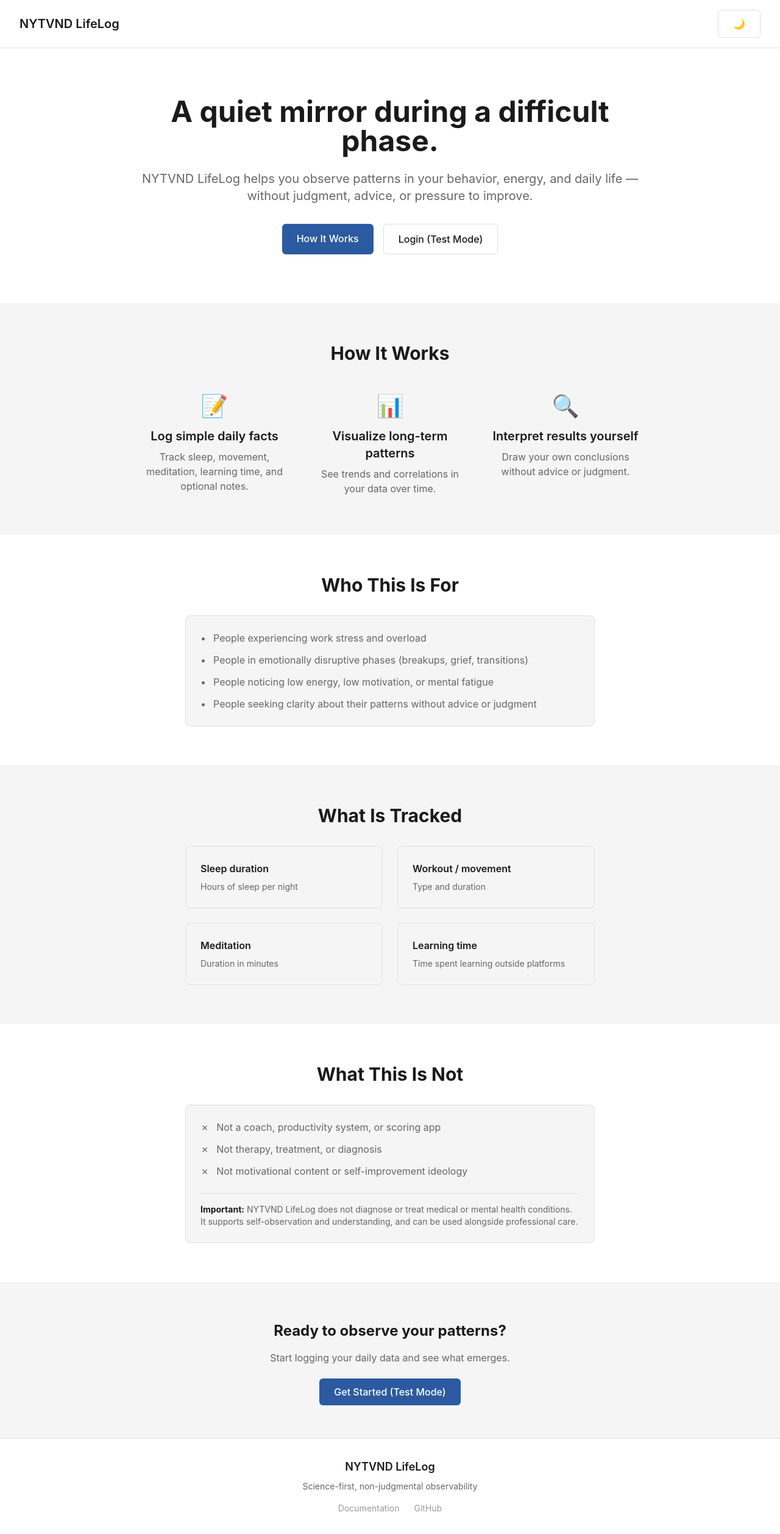
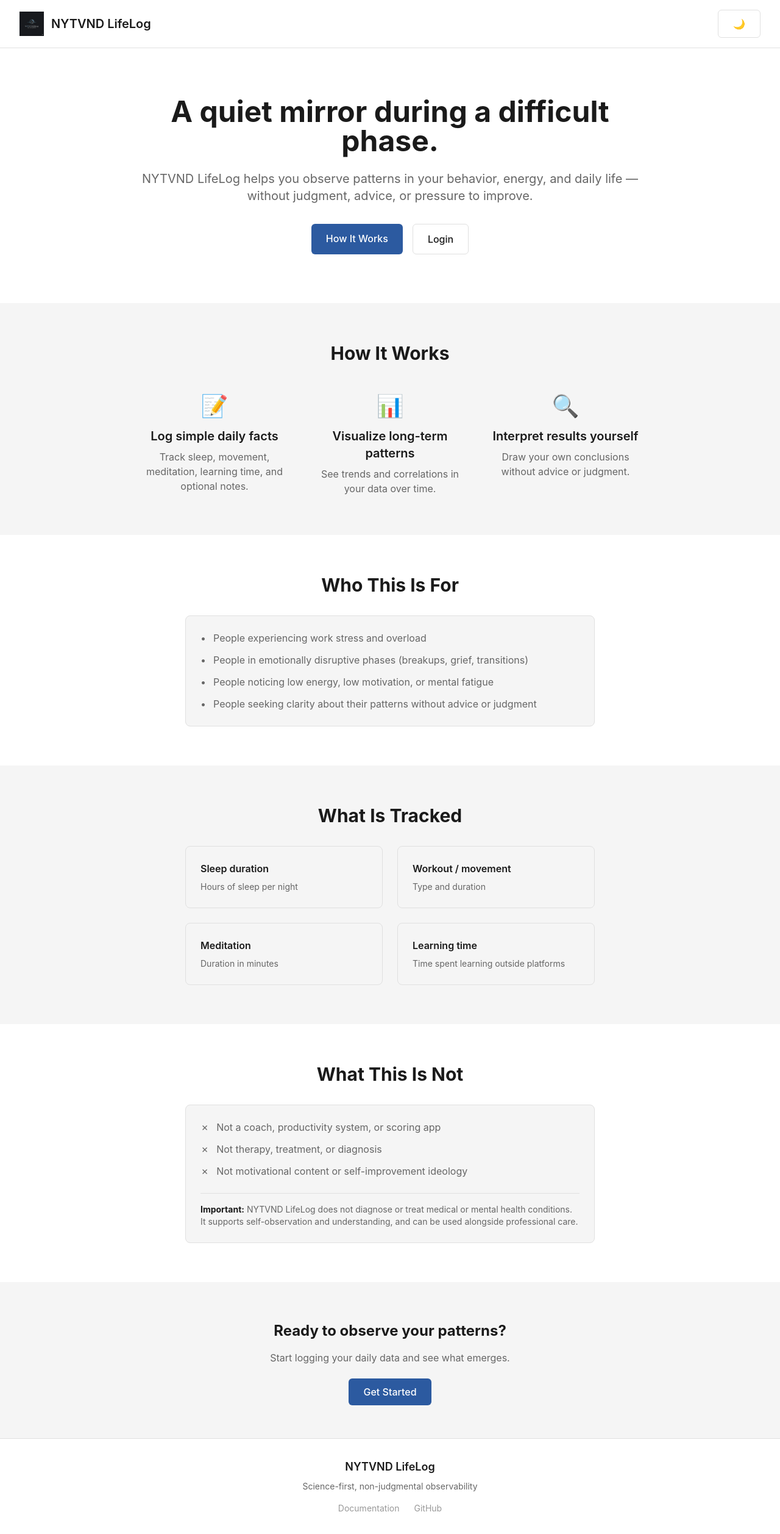
Before and after one commit to pred07/lyflog, a Next.js app: page / in a window 1280 px wide. Shown: the whole page at 61% size. Built offline with nearby package versions, Linux system fonts and the light colour scheme; no server answers.

Commit message:
feat: Professional UI polish with logo - Added NYTVND logo to all pages (landing, login, navigation) - Removed '(Test Mode)' from all buttons - Removed test account hints - Clean, professional appearance ready for production

```diff
--- a/app/login/page.tsx
+++ b/app/login/page.tsx
@@ -48,7 +48,8 @@ export default function LoginPage() {
             {/* Header */}
             <header style={{ borderBottom: '1px solid var(--border)' }}>
                 <div className="max-w-7xl mx-auto px-4 sm:px-6 lg:px-8 py-4 flex justify-between items-center">
-                    <Link href="/">
+                    <Link href="/" className="flex items-center gap-3">
+                        <img src="/logo.png" alt="NYTVND LifeLog" className="h-10 w-10" />
                         <h1 className="text-xl font-semibold" style={{ color: 'var(--text-primary)' }}>
                             NYTVND LifeLog
                         </h1>
@@ -146,9 +147,6 @@ export default function LoginPage() {
                             </button>
                         </form>
 
-                        <p className="mt-4 text-xs text-center" style={{ color: 'var(--text-tertiary)' }}>
-                            Test accounts: admin/admin or test/test
-                        </p>
                     </div>
 
                     <div className="mt-6 text-center">
--- a/app/page.tsx
+++ b/app/page.tsx
@@ -19,9 +19,12 @@ export default function LandingPage() {
             {/* Header */}
             <header style={{ borderBottom: '1px solid var(--border)' }}>
                 <div className="max-w-7xl mx-auto px-4 sm:px-6 lg:px-8 py-4 flex justify-between items-center">
-                    <h1 className="text-xl font-semibold" style={{ color: 'var(--text-primary)' }}>
-                        NYTVND LifeLog
-                    </h1>
+                    <div className="flex items-center gap-3">
+                        <img src="/logo.png" alt="NYTVND LifeLog" className="h-10 w-10" />
+                        <h1 className="text-xl font-semibold" style={{ color: 'var(--text-primary)' }}>
+                            NYTVND LifeLog
+                        </h1>
+                    </div>
                     <ThemeToggle />
                 </div>
             </header>
@@ -40,7 +43,7 @@ export default function LandingPage() {
                             How It Works
                         </a>
                         <Link href="/login" className="btn-secondary">
-                            Login (Test Mode)
+                            Login
                         </Link>
                     </div>
                 </section>
@@ -179,7 +182,7 @@ export default function LandingPage() {
                             Start logging your daily data and see what emerges.
                         </p>
                         <Link href="/login" className="btn-primary">
-                            Get Started (Test Mode)
+                            Get Started
                         </Link>
                     </div>
                 </section>
--- a/components/layout/Navigation.tsx
+++ b/components/layout/Navigation.tsx
@@ -30,7 +30,8 @@ export default function Navigation() {
             <div className="max-w-7xl mx-auto px-4 sm:px-6 lg:px-8">
                 <div className="flex justify-between h-16">
                     <div className="flex items-center space-x-8">
-                        <Link href="/dashboard" className="flex items-center">
+                        <Link href="/dashboard" className="flex items-center gap-3">
+                            <img src="/logo.png" alt="NYTVND LifeLog" className="h-8 w-8" />
                             <span className="text-xl font-semibold" style={{ color: 'var(--text-primary)' }}>
                                 NYTVND LifeLog
                             </span>
```
Also changed, not shown: public/logo.png (added).
